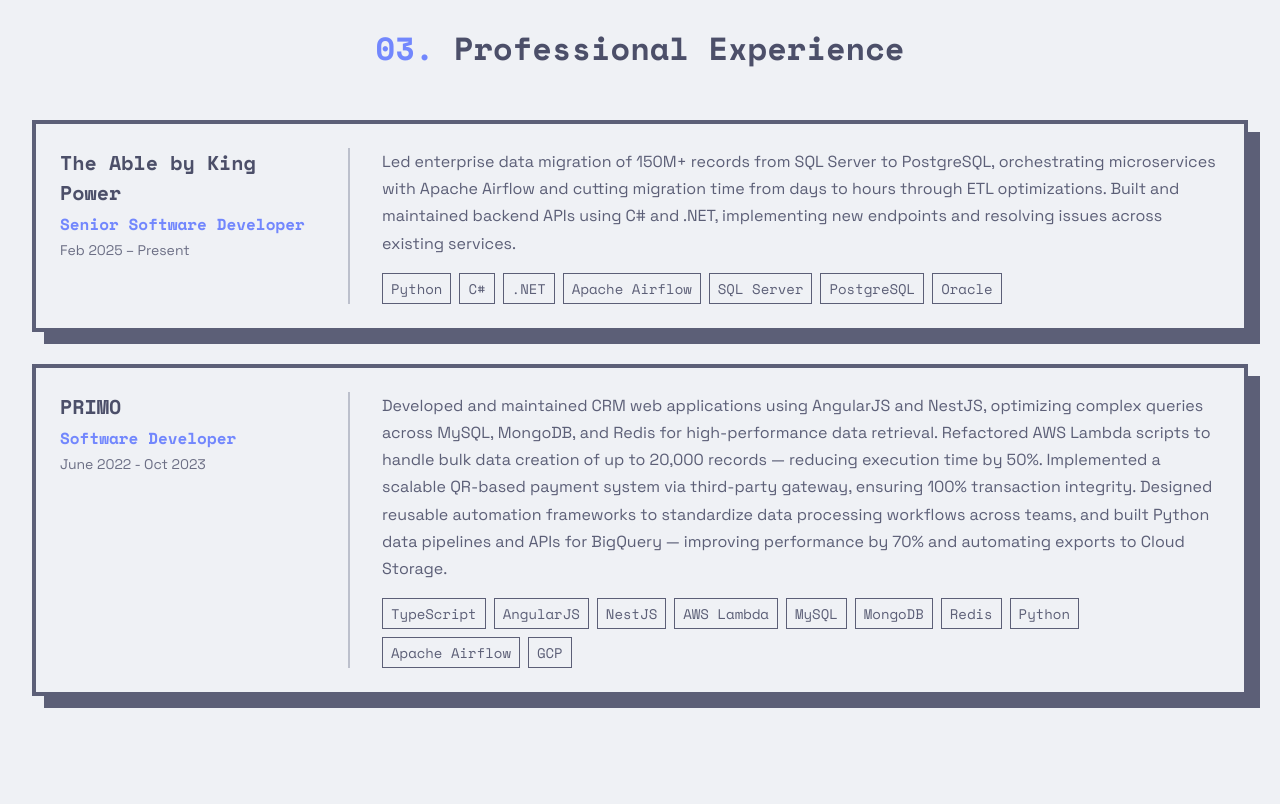
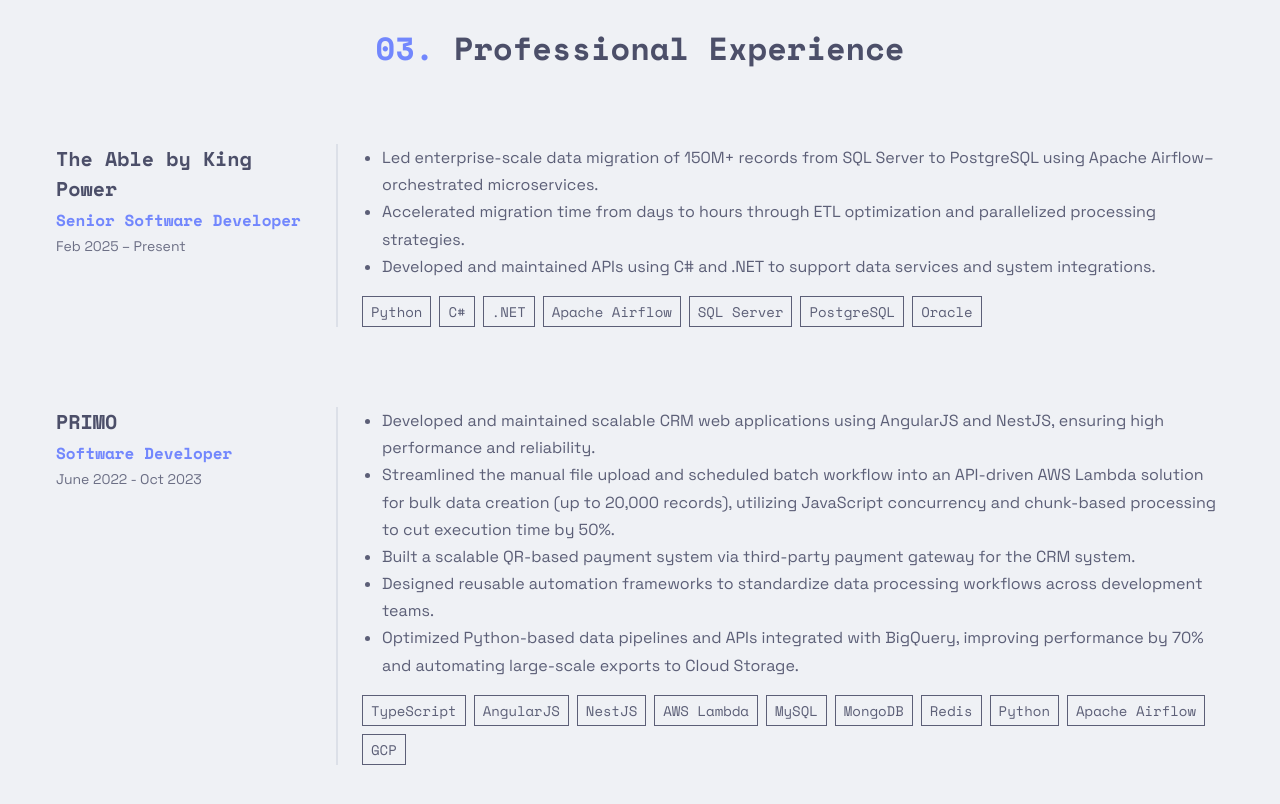
Before and after one commit to lindstorm76/gui-portfolio, a React (Vite) app: page / in a window 1280 px wide. Shown: the part 1960-2764 px from the top of the page. Built offline with nearby package versions, Linux system fonts and the light colour scheme.

Commit message:
change company description to bullet points

```diff
--- a/src/components/Experience.tsx
+++ b/src/components/Experience.tsx
@@ -5,7 +5,7 @@
   company: string;
   role: string;
   period: string;
-  description: string;
+  description: string[];
   tools: string[];
 }
 
@@ -15,8 +15,11 @@
     company: "The Able by King Power",
     role: "Senior Software Developer",
     period: "Feb 2025 – Present",
-    description:
-      "Led enterprise data migration of 150M+ records from SQL Server to PostgreSQL, orchestrating microservices with Apache Airflow and cutting migration time from days to hours through ETL optimizations. Built and maintained backend APIs using C# and .NET, implementing new endpoints and resolving issues across existing services.",
+    description: [
+      "Led enterprise-scale data migration of 150M+ records from SQL Server to PostgreSQL using Apache Airflow–orchestrated microservices.",
+      "Accelerated migration time from days to hours through ETL optimization and parallelized processing strategies.",
+      "Developed and maintained APIs using C# and .NET to support data services and system integrations.",
+    ],
     tools: [
       "Python",
       "C#",
@@ -32,8 +35,13 @@
     company: "PRIMO",
     role: "Software Developer",
     period: "June 2022 - Oct 2023",
-    description:
-      "Developed and maintained CRM web applications using AngularJS and NestJS, optimizing complex queries across MySQL, MongoDB, and Redis for high-performance data retrieval. Refactored AWS Lambda scripts to handle bulk data creation of up to 20,000 records — reducing execution time by 50%. Implemented a scalable QR-based payment system via third-party gateway, ensuring 100% transaction integrity. Designed reusable automation frameworks to standardize data processing workflows across teams, and built Python data pipelines and APIs for BigQuery — improving performance by 70% and automating exports to Cloud Storage.",
+    description: [
+      "Developed and maintained scalable CRM web applications using AngularJS and NestJS, ensuring high performance and reliability.",
+      "Streamlined the manual file upload and scheduled batch workflow into an API-driven AWS Lambda solution for bulk data creation (up to 20,000 records), utilizing JavaScript concurrency and chunk-based processing to cut execution time by 50%.",
+      "Built a scalable QR-based payment system via third-party payment gateway for the CRM system.",
+      "Designed reusable automation frameworks to standardize data processing workflows across development teams.",
+      "Optimized Python-based data pipelines and APIs integrated with BigQuery, improving performance by 70% and automating large-scale exports to Cloud Storage.",
+    ],
     tools: [
       "TypeScript",
       "AngularJS",
@@ -80,15 +88,16 @@
   display: flex;
   flex-direction: column;
   gap: ${({ theme }) => theme.spacing[5]};
-  padding: ${({ theme }) => theme.spacing[6]};
-  border: 2px solid ${({ theme }) => theme.colors.subtext1};
-  box-shadow: 8px 8px 0 0 ${({ theme }) => theme.colors.subtext1};
+  padding: ${({ theme }) => theme.spacing[1]};
+  // border: 2px solid ${({ theme }) => theme.colors.subtext1};
+  // box-shadow: 8px 8px 0 0 ${({ theme }) => theme.colors.subtext1};
 
   @media (min-width: 768px) {
     flex-direction: row;
-    gap: ${({ theme }) => theme.spacing[8]};
-    border: 4px solid ${({ theme }) => theme.colors.subtext1};
-    box-shadow: 12px 12px 0 0 ${({ theme }) => theme.colors.subtext1};
+    gap: ${({ theme }) => theme.spacing[6]};
+    padding: ${({ theme }) => theme.spacing[6]};
+    // border: 4px solid ${({ theme }) => theme.colors.subtext1};
+    // box-shadow: 12px 12px 0 0 ${({ theme }) => theme.colors.subtext1};
   }
 `;
 
@@ -138,7 +147,7 @@
   display: none;
   width: 2px;
   align-self: stretch;
-  background-color: ${({ theme }) => theme.colors.surface1};
+  background-color: ${({ theme }) => theme.colors.crust};
   flex-shrink: 0;
 
   @media (min-width: 768px) {
@@ -152,11 +161,14 @@
   gap: ${({ theme }) => theme.spacing[4]};
 `;
 
-const Description = styled.p`
+const DescriptionList = styled.ul`
   font-size: ${({ theme }) => theme.fontSizes.mobile.md};
   color: ${({ theme }) => theme.colors.subtext1};
   line-height: 1.7;
   margin: 0;
+  padding-left: ${({ theme }) => theme.spacing[5]};
+  display: flex;
+  flex-direction: column;
 
   @media (min-width: 768px) {
     font-size: ${({ theme }) => theme.fontSizes.desktop.md};
@@ -197,7 +209,11 @@
             </CardLeft>
             <Divider />
             <CardRight>
-              <Description>{exp.description}</Description>
+              <DescriptionList>
+                {exp.description.map((point, i) => (
+                  <li key={i}>{point}</li>
+                ))}
+              </DescriptionList>
               <Tools>
                 {exp.tools.map((tool) => (
                   <Tag key={tool}>{tool}</Tag>
```
